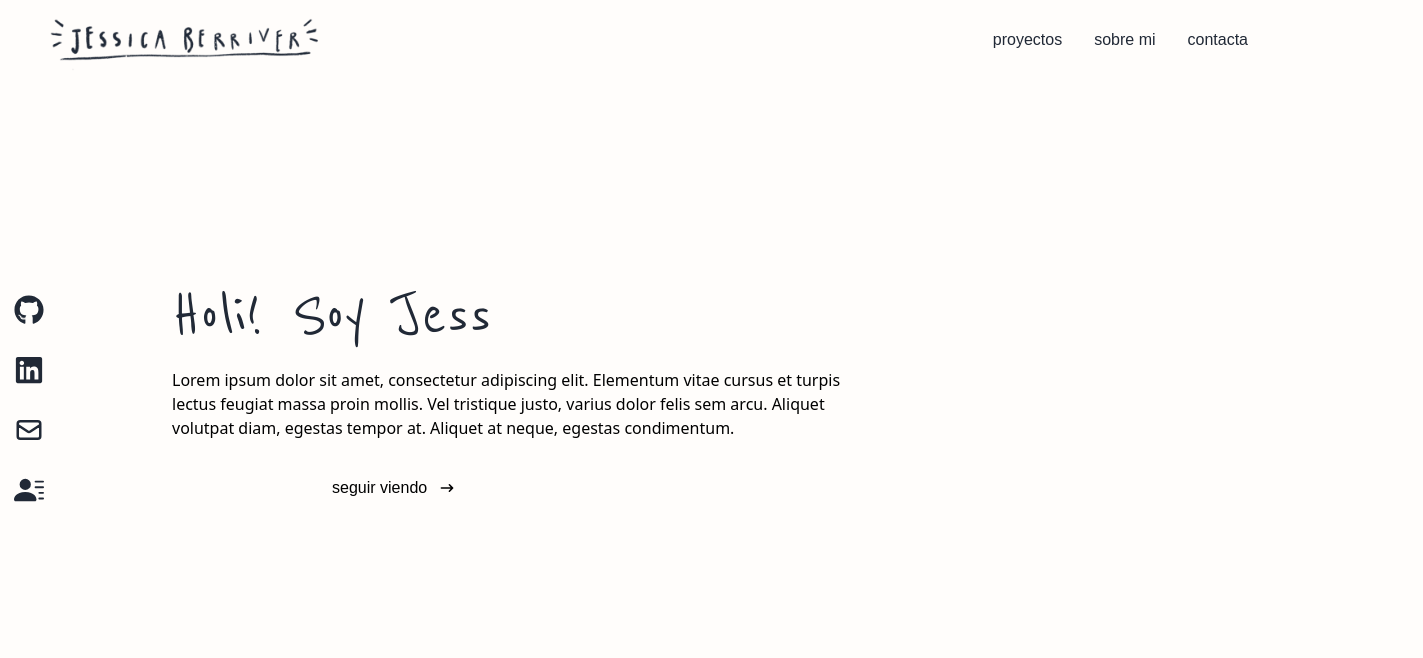
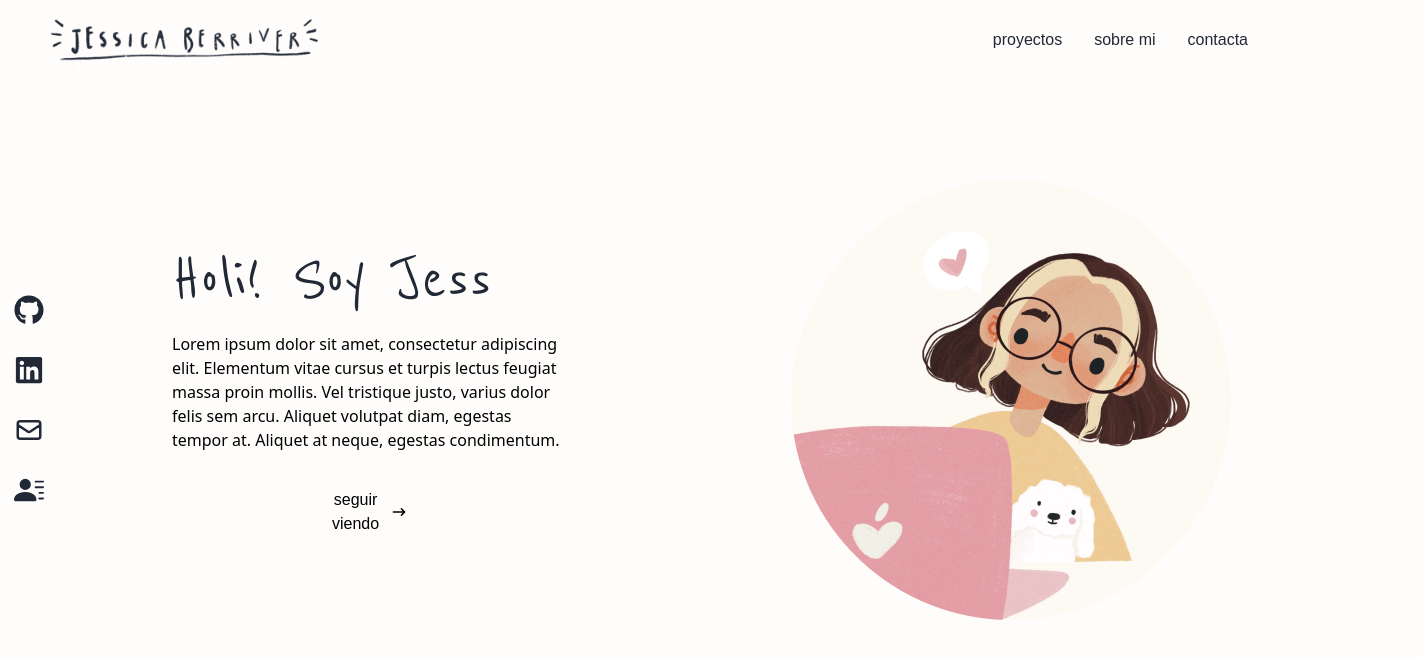
Before and after one commit to itsberriver/itsBerriver-Portfolio-Web, a React (Create React App) app: page / in a window 1280 px wide. Shown: the top 658 px of the page, 1423 px wide, since content can reach past the window. Built offline with nearby package versions, Linux system fonts and the light colour scheme; the HTML template or start-up script is replaced by a standard one; a web font is replaced by a local one.

Commit message:
added my profile avatar logo in home page

```diff
--- a/src/App.js
+++ b/src/App.js
@@ -2,12 +2,14 @@
 import './App.css';
 import Navbar from './components/Navbar';
 import Home from '../src/views/Home'
+import AboutMe from './components/AboutMe';
 
 function App() {
   return (
     <div className="App">
       <Navbar/>
       <Home/>
+      <AboutMe/>
 
     </div>
   );
--- a/src/components/AboutMe.jsx
+++ b/src/components/AboutMe.jsx
@@ -1,5 +1,12 @@
+
+
 function AboutMe() {
-    <div>
+    <div name='about' className='w-full h-screen'>
+        <div className='max-w-[1000px] w-full px-4 grid grid-cols-2 gap-8'>
+            <div className='sm:text-right pb-8 pl-4'>
+                <p className='text-4xl font-bold inline border-b-4'> Sobre mí</p>
+            </div>
+        </div>
 
     </div>
 }
--- a/src/views/Home.jsx
+++ b/src/views/Home.jsx
@@ -1,10 +1,11 @@
 import React from 'react';
 import { HiArrowNarrowRight } from 'react-icons/hi';
+import profileAvatar from '../media/profileAvatar.png'
 
 function Home() {
     return (
     <div name='home' className='w-full h-screen'>
-        {/* CONTAINER */ }
+        <div className='max-w-[1000px] mx-auto flex flex-row h-full'>
             <div className="max-w-[1000px] mx-auto px-8 flex flex-col justify-center h-full">
                 <h1 className='text-primaryColor text-4xl sm:text-7xl' id='secondaryFont'>Holi! Soy Jess</h1>
                 <p className='py-4 max-w-[700px]'>
@@ -22,6 +23,12 @@ function Home() {
                     </button>
                 </div>
         </div>
+        <div className='max-w-[1000px] mx-auto px-8 flex flex-col justify-center h-full'>
+            <img src={profileAvatar} alt="logo" className='max-w-[1000px] px-40 py-3 my-2 flex ' />
+        </div>
+
+
+        </div>
 
 
 
```
Also changed, not shown: src/media/profileAvatar.png (added), src/media/profileImage.png (renamed from src/media/perfil_foto.png). Lines whose indentation alone changed are shown as unchanged.
